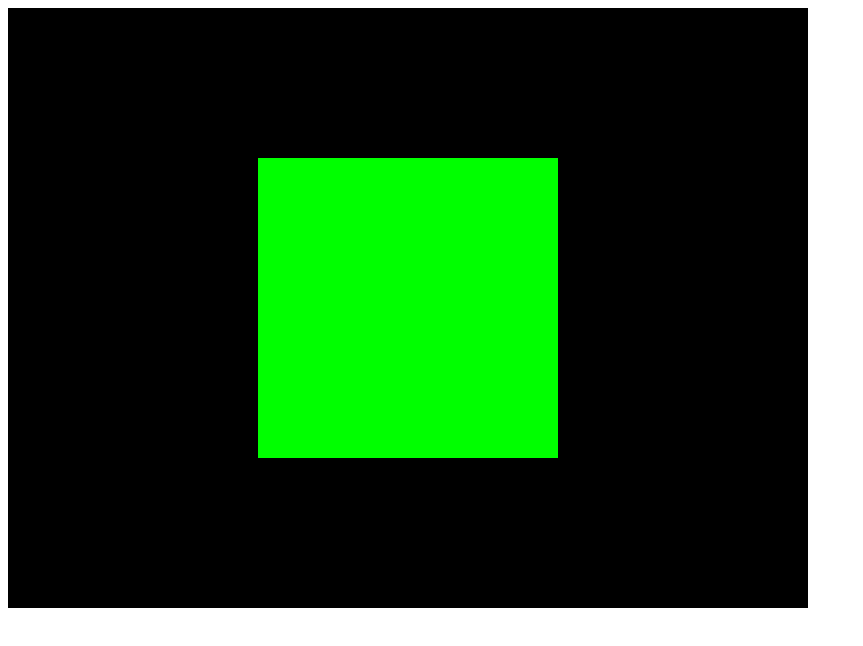
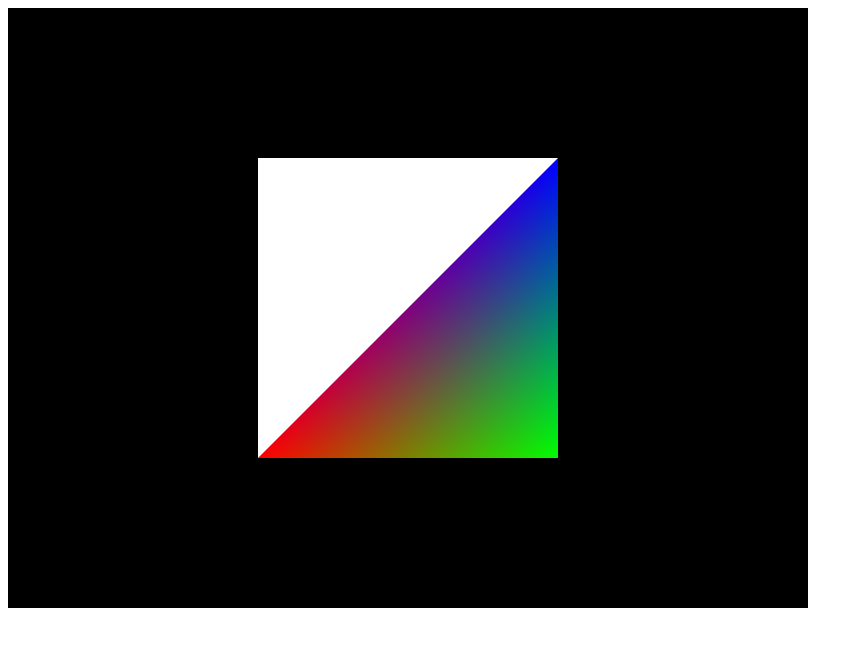
Before and after one commit to Grafkom-2020-E/belajar-webgl-HexaTeam6, a plain HTML site: page index.html in a window 1280 px wide. Shown: the whole page, without its empty margins (0-863 px from the left). Drawn offline with Linux system fonts and the light colour scheme.

Commit message:
menggambar 1 segitiga monokrom + 1 segitiga gradasi

```diff
--- a/index.html
+++ b/index.html
@@ -12,15 +12,19 @@
     <script src="main.js"></script>
     <script id="vertexShaderSource" type="notjs">
         attribute vec2 a_Position;
+        attribute vec3 a_Color;
+        varying vec3 v_Color;
         void main() {
-            gl_PointSize = 25.0;
-            gl_Position = vec4(a_Position, 0.0, 1.0);
+          v_Color = a_Color;
+          gl_Position = vec4(a_Position, 0.0, 1.0);
         }
-    </script>
-    <script id="fragmentShaderSource" type="notjs">
+      </script>
+      <script id="fragmentShaderSource" type="notjs">
+        precision mediump float;
+        varying vec3 v_Color;
         void main() {
-            gl_FragColor = vec4(0.0, 1.0, 0.0, 1.0);
+          gl_FragColor = vec4(v_Color, 1.0);
         }
-    </script>
+      </script>
 </body>
 </html>
--- a/main.js
+++ b/main.js
@@ -10,10 +10,12 @@ function main(){
      * Titik D (-0.5, 0.5)
      */
     var vertices = [
-        0.5, -0.5, //Titik B
-        -0.5, -0.5, //Titik A
-        0.5, 0.5, //Titik C
-        -0.5, 0.5, //Titik A
+        -0.5, -0.5, 1.0, 0.0, 0.0,      // Titik A, MERAH
+        0.5, -0.5, 0.0, 1.0, 0.0,       // Titik B, HIJAU
+        0.5, 0.5, 0.0, 0.0, 1.0,        // Titik C, BIRU
+        -0.5, -0.5, 1.0, 1.0, 1.0,      // Titik A, PUTIH
+        0.5, 0.5, 1.0, 1.0, 1.0,        // Titik C, PUTIH
+        -0.5, 0.5, 1.0, 1.0, 1.0        // Titik D, PUTIH
       ];
 
     var vertexBuffer = gl.createBuffer();
@@ -51,22 +53,31 @@ function main(){
     // tentang pengambilan data vertex dari ARRAY_BUFFER
     gl.bindBuffer(gl.ARRAY_BUFFER, vertexBuffer);
   var aPositionLoc = gl.getAttribLocation(shaderProgram, "a_Position");
+  var aColorLoc = gl.getAttribLocation(shaderProgram, "a_Color");
   gl.vertexAttribPointer(
     aPositionLoc,
     2,
     gl.FLOAT,
     false,
-        0,
+    5 * Float32Array.BYTES_PER_ELEMENT,
     0);
+  gl.vertexAttribPointer(
+    aColorLoc,
+    3,
+    gl.FLOAT,
+    false,
+    5 * Float32Array.BYTES_PER_ELEMENT,
+    2 * Float32Array.BYTES_PER_ELEMENT);
   gl.enableVertexAttribArray(aPositionLoc);
+  gl.enableVertexAttribArray(aColorLoc);
   gl.bindBuffer(gl.ARRAY_BUFFER, null);
 
     gl.clearColor(0.0, 0.0, 0.0, 1.0);
     gl.clear(gl.COLOR_BUFFER_BIT);
     gl.viewport(100, 0, 600, 600);
 
-    var primitive = gl.TRIANGLE_STRIP;
+    var primitive = gl.TRIANGLES;
     var offset = 0;
-    var nVertex = 4;
+    var nVertex = 6;
     gl.drawArrays(primitive, offset, nVertex);
 }
```
Lines whose indentation alone changed are shown as unchanged.
